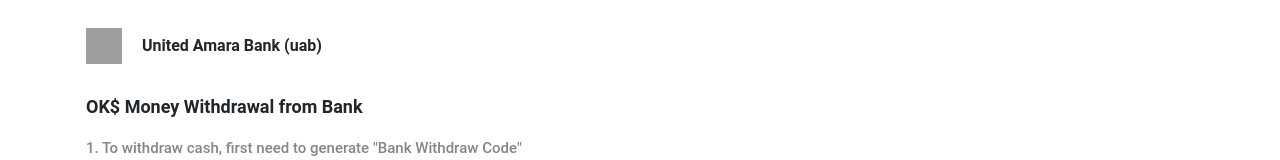
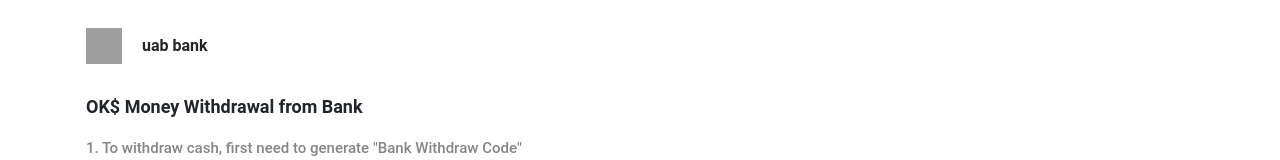
Before and after one commit to pavithraokdollar/otcinstruction-eng, a plain HTML site: page index.html in a window 1280 px wide. Shown: the top 160 px of the page. Drawn offline with nearby package versions, Linux system fonts and the light colour scheme; grey boxes are pictures that could not be loaded.

Commit message:
Update index.html

```diff
--- a/index.html
+++ b/index.html
@@ -19,7 +19,7 @@
             <img src="https://ok-dollarflags.s3.ap-southeast-1.amazonaws.com/walleticons/uab+logo.png" alt="">
         </div>
         <div class="title">
-            <h1>United Amara Bank (uab)</h1>
+            <h1>uab bank</h1>
         </div>
     </div>
 
```
